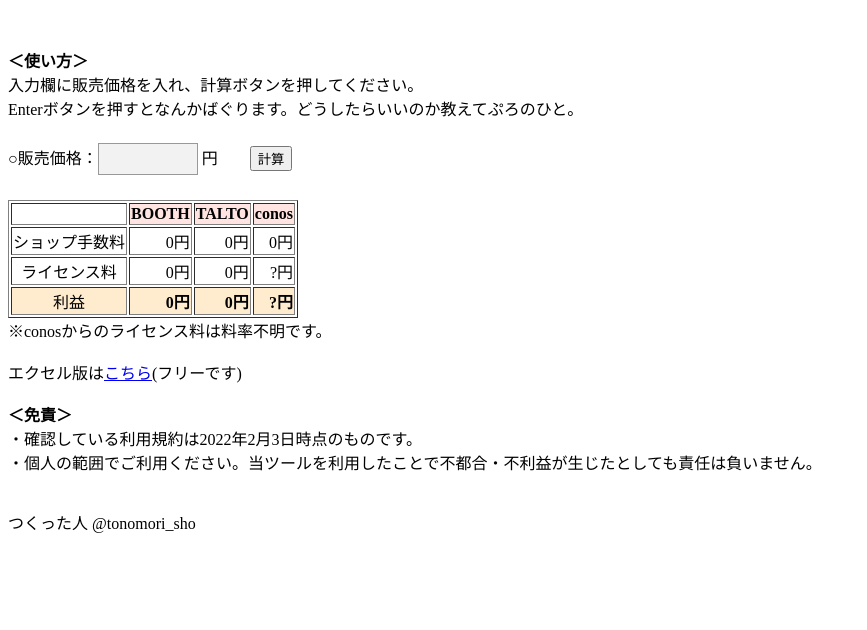
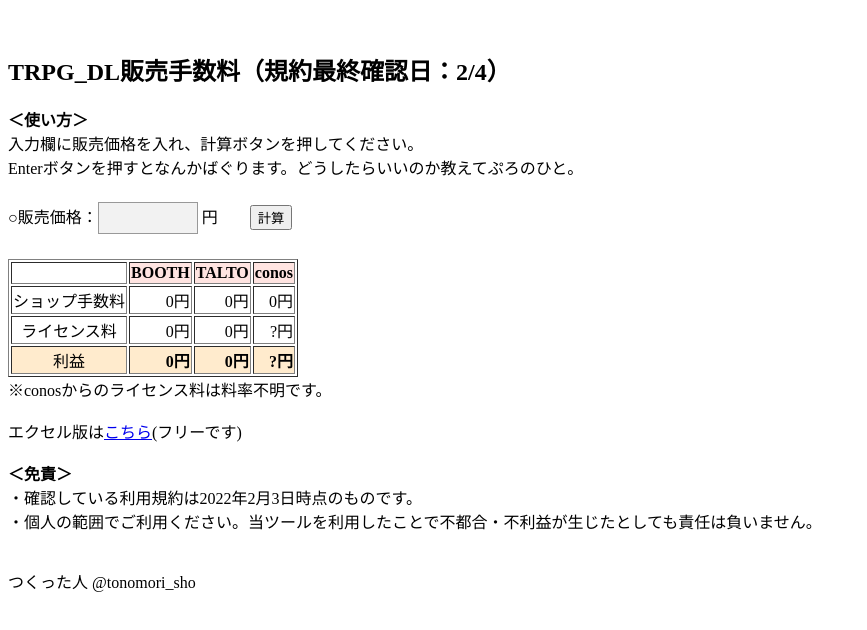
Before and after one commit to RyuYukino/TrpgBcul, a plain HTML site: page index.html in a window 1280 px wide. Shown: the whole page, without its empty margins (0-867 px from the left). Drawn offline with Linux system fonts and the light colour scheme.

Commit message:
Update index.html

```diff
--- a/index.html
+++ b/index.html
@@ -75,6 +75,7 @@ function vCal() {
 </script>
 
 <! // HTML>
+	<H2>TRPG_DL販売手数料（規約最終確認日：2/4）</H2>
 <p><b>＜使い方＞</b><br/>
 入力欄に販売価格を入れ、計算ボタンを押してください。<br/>
 Enterボタンを押すとなんかばぐります。どうしたらいいのか教えてぷろのひと。<br/></p>
```
